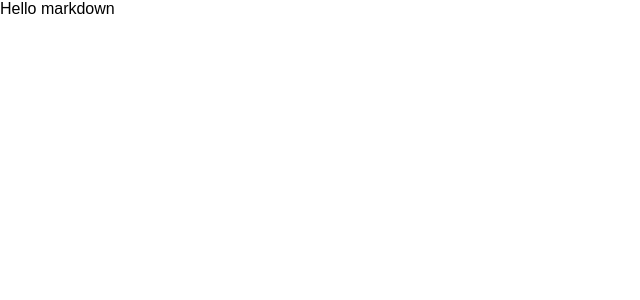
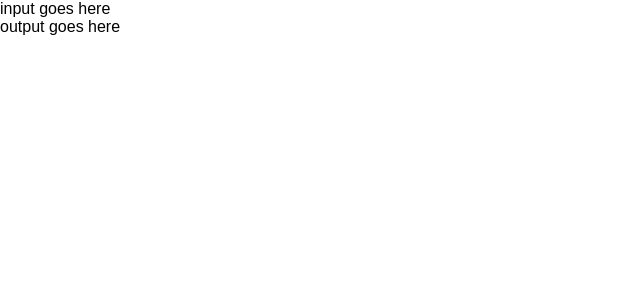
Before and after one commit to SashaKoro/markdown-previewer, a React (Create React App) app: page / in a window 1280 px wide. Shown: the top 300 px of the page, without its empty margins (0-640 px from the left). Built offline with nearby package versions, Linux system fonts and the light colour scheme.

Commit message:
favicon fixing

```diff
--- a/src/App.js
+++ b/src/App.js
@@ -1,10 +1,13 @@
 import React, { Component } from 'react';
+import InputArea from './components/inputArea';
+import OutputArea from './components/outputArea';
 
 class App extends Component {
   render () {
     return (
       <div className="App">
-        Hello markdown
+        <InputArea />
+        <OutputArea />
       </div>
     );
   }
--- /dev/null
+++ b/src/components/inputArea.js
@@ -0,0 +1,10 @@
+import React, { PropTypes } from 'react';
+import styled from 'styled-components';
+
+const InputArea = () => {
+  return (
+    <div>input goes here</div>
+  );
+};
+
+export default InputArea;
--- /dev/null
+++ b/src/components/outputArea.js
@@ -0,0 +1,10 @@
+import React, { PropTypes } from 'react';
+import styled from 'styled-components';
+
+const OutputArea = () => {
+  return (
+    <div>output goes here</div>
+  );
+};
+
+export default OutputArea;
```
Also changed, not shown: 2 other files (tests, documents, lock files or other folders).
